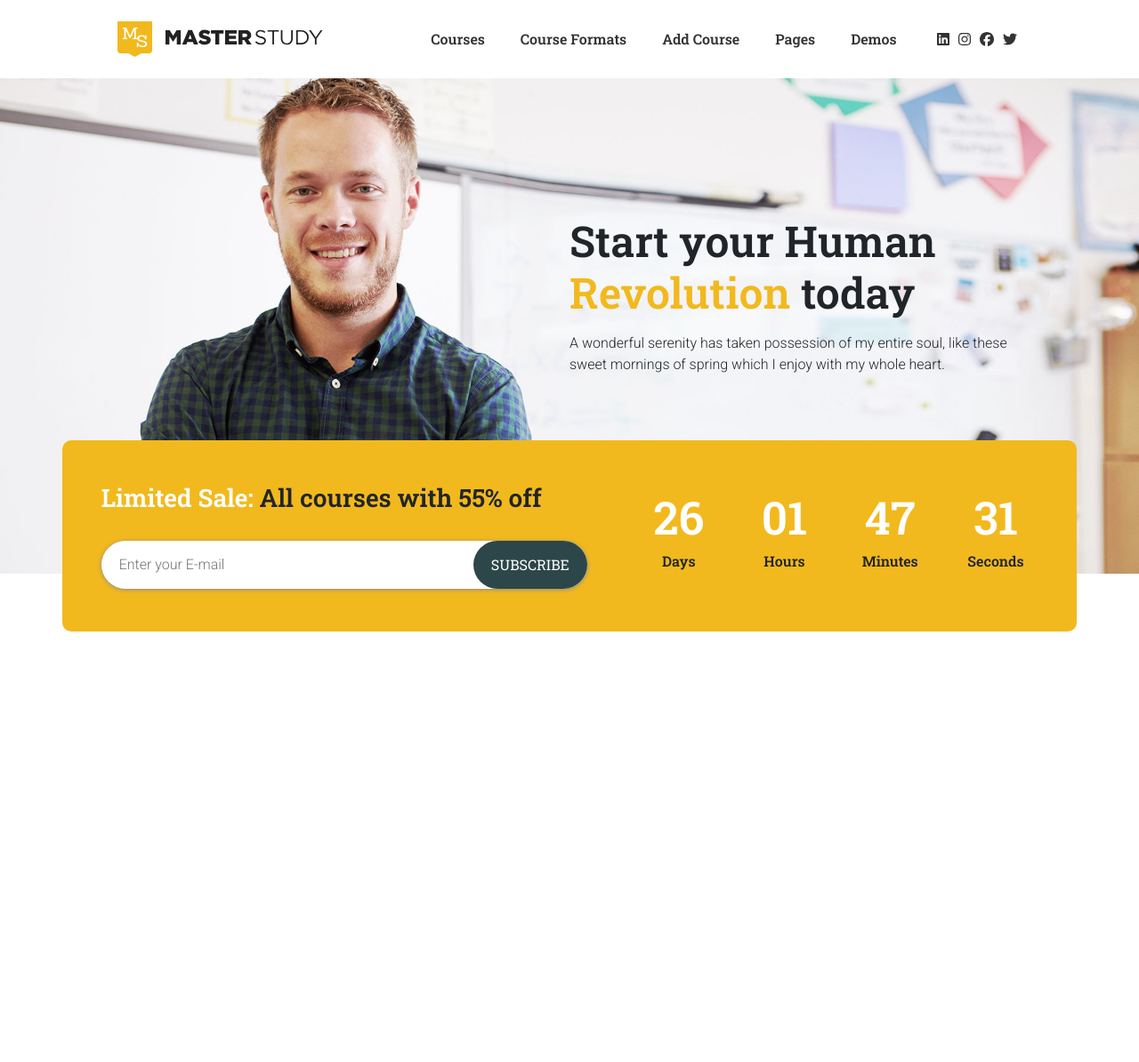
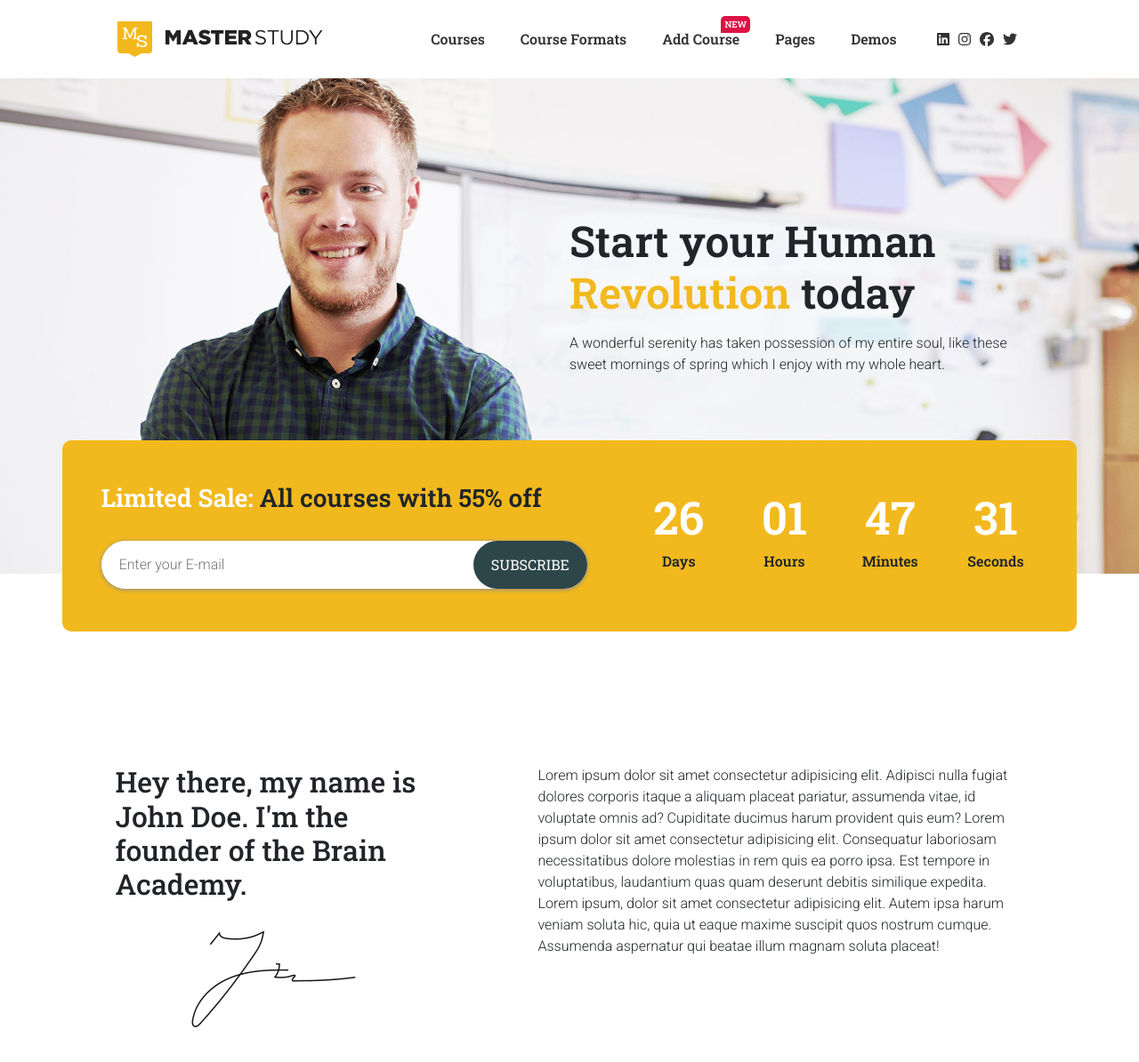
Before and after one commit to BeainaT/proj-html-vuejs, a Vue app: page / in a window 1280 px wide. Shown: the top 1194 px of the page at 89% size. Before the commit the page ends 860 px from the top, so only its background shows below. Built offline with nearby package versions, Linux system fonts and the light colour scheme.

Commit message:
added header pseudoelement + founder section

```diff
--- a/src/assets/style/style-parts/_typo.scss
+++ b/src/assets/style/style-parts/_typo.scss
@@ -6,6 +6,9 @@ body {
 h1 {
     font-size: 3rem;
     font-weight: bold;
+}
+p {
+    font-family: var(--typo_sans_serif);
 }
 ul li {
     list-style: none;
--- a/src/components/commons/HeaderNav.vue
+++ b/src/components/commons/HeaderNav.vue
@@ -24,6 +24,38 @@ export default {
       padding: 0 1.25rem;
       font-weight: bold;
       text-transform: capitalize;
+      &:nth-child(3) {
+        position: relative;
+      }
+      &:nth-child(3)::after {
+        content:"NEW";
+        background-color: var(--news_badge);
+        color: var(--secondary_color);
+        border-radius: .3125rem .3125rem .3125rem 0;
+        font-size: .625rem;
+        padding: .125rem .25rem;
+        position: absolute;
+        bottom: 1.2rem;
+        right: 0.5rem;
+      }
+      a {
+        padding-bottom: 0.5rem;
+        &:hover {
+          border-bottom: .1875rem solid var(--primary_color);
+          position: relative;
+          &::after {
+            content: "";
+            width: 0;
+            height: 0;
+            border-left: .1875rem solid transparent;
+            border-right: .1875rem solid transparent;
+            border-bottom: .1875rem solid var(--primary_color);
+            position: absolute;
+            bottom: 0;
+            left: calc(50% - .0938rem);
+          }
+        }
+      }
     }
 
 </style>
--- a/src/components/macro/BaseMain.vue
+++ b/src/components/macro/BaseMain.vue
@@ -1,16 +1,19 @@
 <template>
   <main>
     <HeroSection />
+    <FounderWishes />
   </main>
 </template>
 
 <script>
 import HeroSection from '../sections/HeroSection.vue';
+import FounderWishes from '../sections/FounderWishes.vue';
 export default {
     name: 'BaseMain',
     components: {
     HeroSection,
-    }
+    FounderWishes
+}
 }
 </script>
 
--- /dev/null
+++ b/src/components/sections/FounderWishes.vue
@@ -0,0 +1,27 @@
+<template>
+    <section class="founder_wishes container pb-5">
+        <div class="row justify-content-around">
+            <div class="col-4">
+                <h2>Hey there, my name is John Doe. I'm the founder of the Brain Academy.</h2>
+                <div class="sign_box py-4">
+                    <img src="../../assets/img/sign.jpg" alt="founder sign">
+                </div>
+            </div>
+            <div class="col-6">
+                <p>Lorem ipsum dolor sit amet consectetur adipisicing elit. Adipisci nulla fugiat dolores corporis itaque a aliquam placeat pariatur, assumenda vitae, id voluptate omnis ad? Cupiditate ducimus harum provident quis eum? Lorem ipsum dolor sit amet consectetur adipisicing elit. Consequatur laboriosam necessitatibus dolore molestias in rem quis ea porro ipsa. Est tempore in voluptatibus, laudantium quas quam deserunt debitis similique expedita. Lorem ipsum, dolor sit amet consectetur adipisicing elit. Autem ipsa harum veniam soluta hic, quia ut eaque maxime suscipit quos nostrum cumque. Assumenda aspernatur qui beatae illum magnam soluta placeat!</p>
+            </div>
+        </div>
+    </section>
+</template>
+
+<script>
+export default {
+    name: 'FounderWishes'
+}
+</script>
+
+<style lang="scss" scoped>
+    .sign_box {
+        text-align: center;
+    }
+</style>
```
